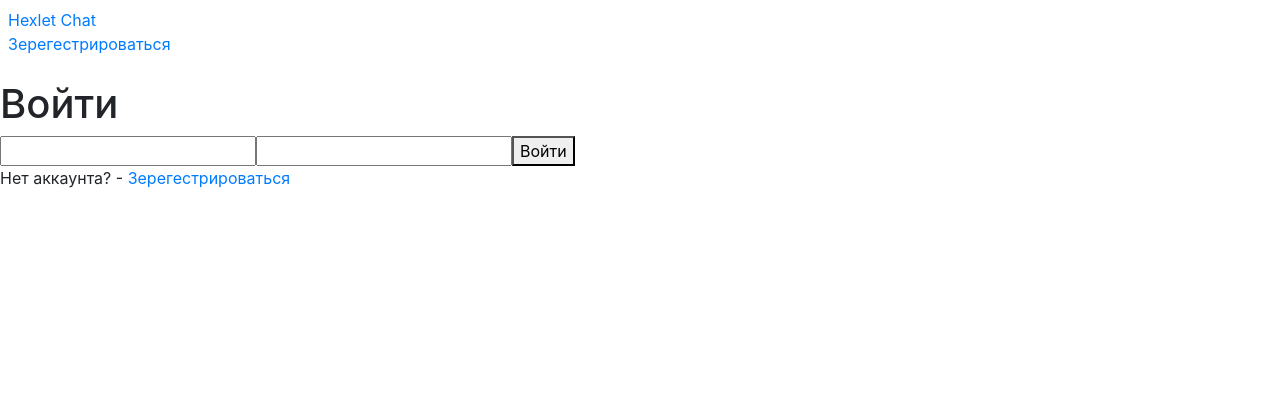
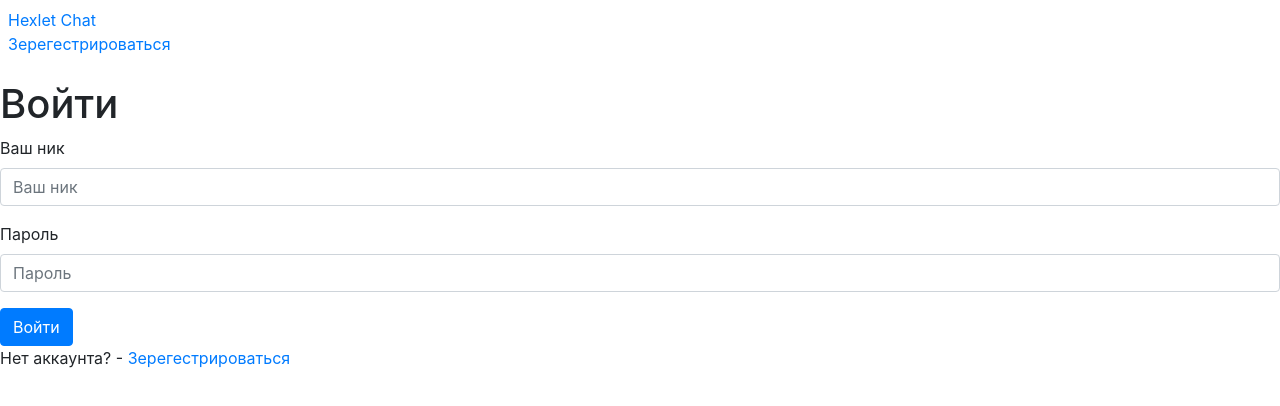
Before and after one commit to VladFiliucov/frontend-project-lvl4, a React app: page /login in a window 1280 px wide. Shown: the top 406 px of the page. Built offline with nearby package versions, Linux system fonts and the light colour scheme; no server answers; the HTML template or start-up script is replaced by a standard one.

Commit message:
add labels to login form

```diff
--- a/src/components/Login.jsx
+++ b/src/components/Login.jsx
@@ -1,4 +1,5 @@
 import React, { useState } from 'react';
+import { Form, Button } from 'react-bootstrap';
 import { Formik } from 'formik';
 import { Link, useHistory, useLocation } from 'react-router-dom';
 import { useTranslation } from 'react-i18next';
@@ -52,27 +53,37 @@ const Login = () => {
           isSubmitting,
           /* and other goodies */
         }) => (
-          <form onSubmit={handleSubmit}>
-            <input
+          <Form onSubmit={handleSubmit}>
+            <Form.Group className="mb-3" controlId="formUsername">
+              <Form.Label>{t('signupPage.form.fields.username')}</Form.Label>
+              <Form.Control
+                name="username"
                 type="text"
-              name="username"
+                placeholder={t('signupPage.form.fields.username')}
+                value={values.username}
                 onChange={handleChange}
+                isInvalid={touched.username && !!errors.username}
                 onBlur={handleBlur}
-              value={values.username}
               />
               {errors.username && touched.username && errors.username}
-            <input
+            </Form.Group>
+            <Form.Group className="mb-3" controlId="formPassword">
+              <Form.Label>{t('signupPage.form.fields.password')}</Form.Label>
+              <Form.Control
+                name="password"
                 type="password"
-              name="password"
+                placeholder={t('signupPage.form.fields.password')}
+                value={values.password}
                 onChange={handleChange}
-              onBlur={handleBlur}
-              value={values.password}
+                isInvalid={touched.password && !!errors.password}
               />
+              <Form.Control.Feedback type="invalid">
                 {errors.password && touched.password && errors.password}
-            <button type="submit" disabled={isSubmitting}>
-              {t('login')}
-            </button>
-          </form>
+              </Form.Control.Feedback>
+            </Form.Group>
+            {errors.password && touched.password && errors.password}
+            <Button type="submit" disabled={isSubmitting}>{t('login')}</Button>
+          </Form>
         )}
       </Formik>
       {t('dontHaveAccount')}
--- a/src/initializers/i18n.js
+++ b/src/initializers/i18n.js
@@ -11,7 +11,7 @@ i18n
   // for all options read: https://www.i18next.com/overview/configuration-options
   .init({
     lng: 'ru',
-    debug: true,
+    debug: false,
     fallbackLng: 'en',
     interpolation: {
       escapeValue: false, // not needed for react as it escapes by default
```
Lines whose indentation alone changed are shown as unchanged.
